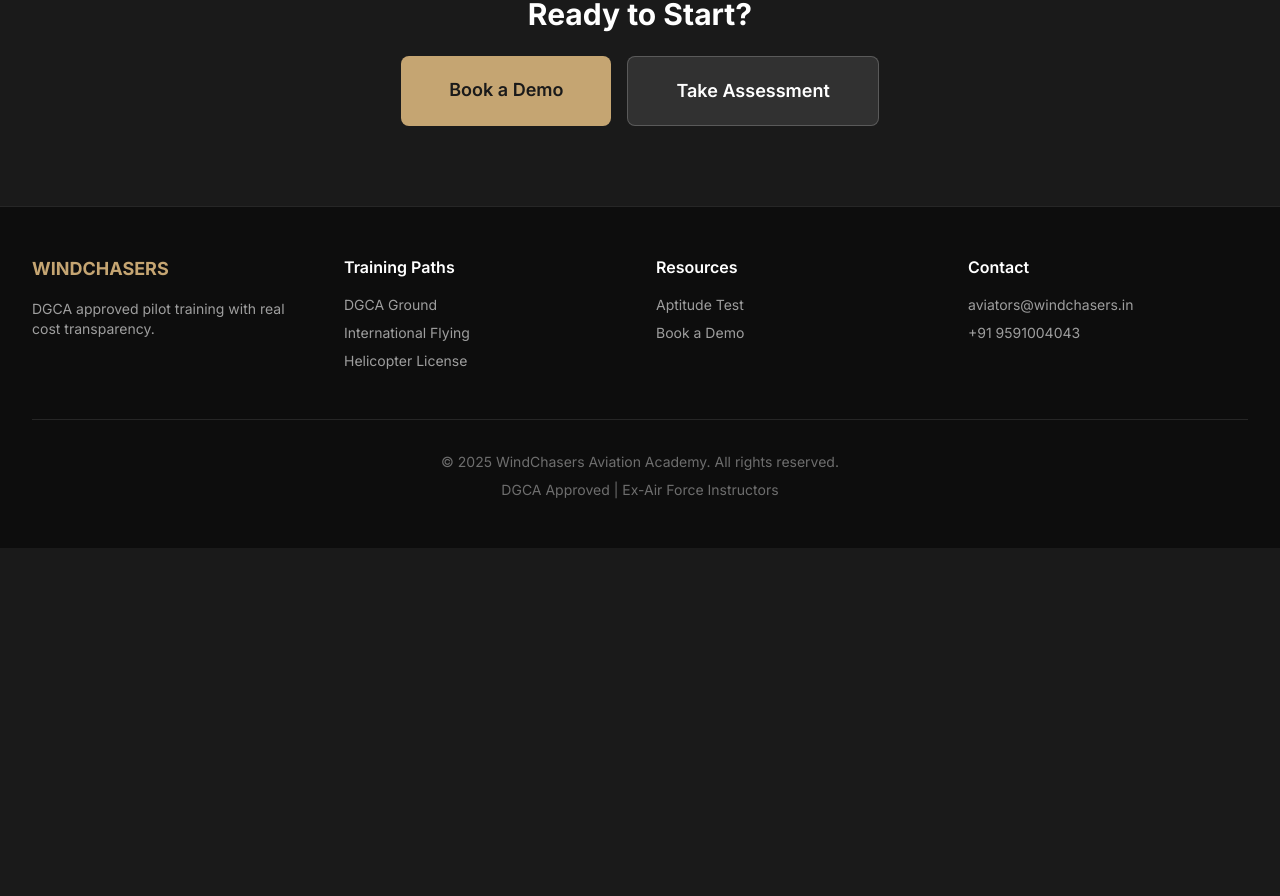
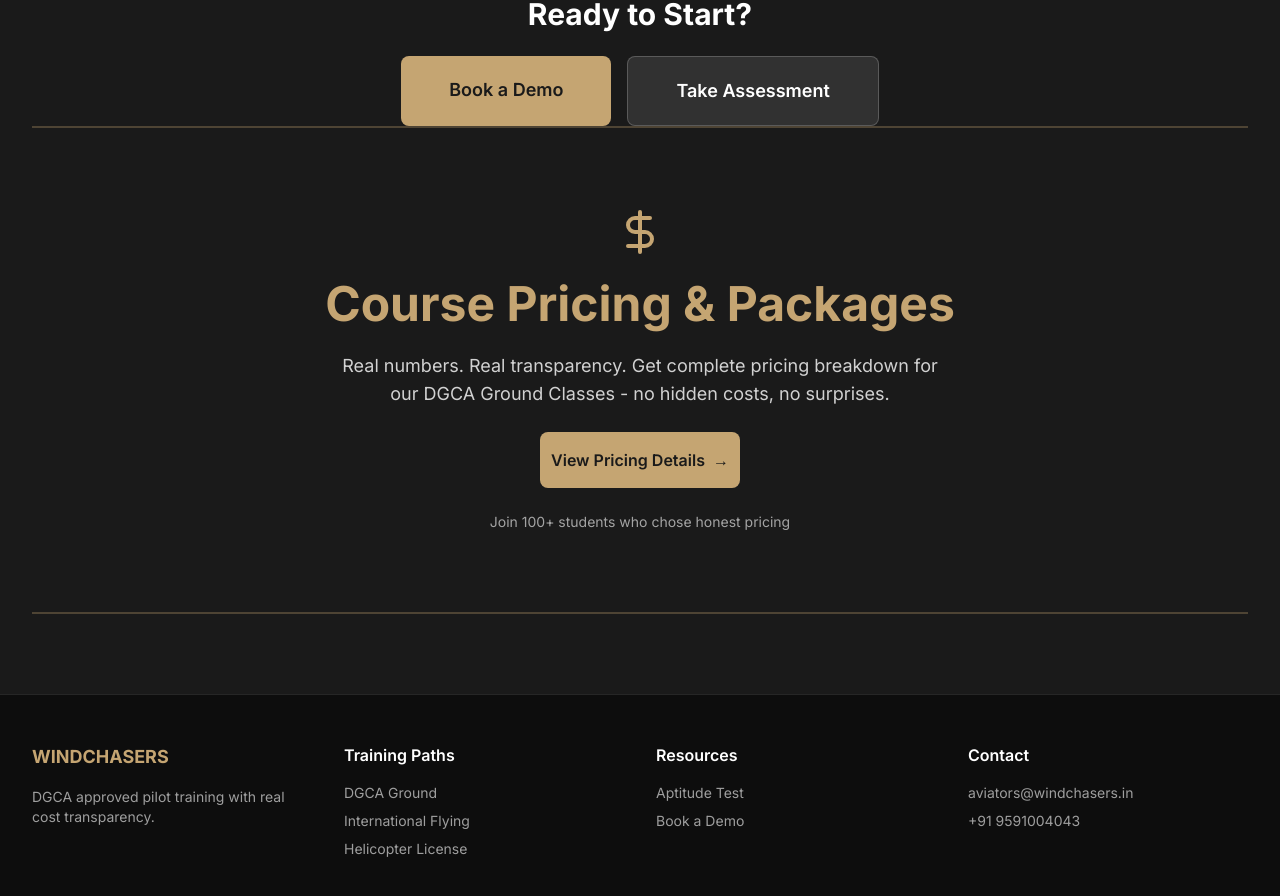
Before and after one commit to bconclub/windchasers, a Next.js app: page /dgca in a window 1280 px wide. Shown: the part 7239-8135 px from the top of the page. Before the commit the page ends 7787 px from the top, so only its background shows below. Built offline with nearby package versions, Linux system fonts and the light colour scheme.

Commit message:
Add pricing section CTA after form modal on DGCA page

```diff
--- a/app/dgca/page.tsx
+++ b/app/dgca/page.tsx
@@ -3,6 +3,7 @@
 import Link from "next/link";
 import { useState, useEffect } from "react";
 import { motion, AnimatePresence } from "framer-motion";
+import { DollarSign } from "lucide-react";
 import WhyChooseUsCarousel from "@/components/WhyChooseUsCarousel";
 import PilotJourneyTimeline from "@/components/PilotJourneyTimeline";
 import PricingFormModal from "@/components/PricingFormModal";
@@ -537,6 +538,75 @@ export default function DGCAPage() {
           source="dgca"
         />
       </div>
+
+      {/* Pricing Section CTA */}
+      <section className="w-full bg-dark border-t-2 border-b-2 border-gold/30 py-20">
+        <div className="max-w-4xl mx-auto px-6 lg:px-8">
+          <div className="flex flex-col items-center text-center space-y-6">
+            {/* Icon */}
+            <motion.div
+              initial={{ opacity: 0, scale: 0.8 }}
+              whileInView={{ opacity: 1, scale: 1 }}
+              viewport={{ once: true }}
+              transition={{ duration: 0.5 }}
+            >
+              <DollarSign className="w-12 h-12 text-gold mx-auto" />
+            </motion.div>
+
+            {/* Heading */}
+            <motion.h2
+              initial={{ opacity: 0, y: 20 }}
+              whileInView={{ opacity: 1, y: 0 }}
+              viewport={{ once: true }}
+              transition={{ duration: 0.5, delay: 0.1 }}
+              className="text-4xl md:text-5xl font-bold text-gold"
+            >
+              Course Pricing & Packages
+            </motion.h2>
+
+            {/* Subtext */}
+            <motion.p
+              initial={{ opacity: 0, y: 20 }}
+              whileInView={{ opacity: 1, y: 0 }}
+              viewport={{ once: true }}
+              transition={{ duration: 0.5, delay: 0.2 }}
+              className="text-lg text-white/80 max-w-[600px] mx-auto"
+            >
+              Real numbers. Real transparency. Get complete pricing breakdown
+              for our DGCA Ground Classes - no hidden costs, no surprises.
+            </motion.p>
+
+            {/* Button */}
+            <motion.div
+              initial={{ opacity: 0, y: 20 }}
+              whileInView={{ opacity: 1, y: 0 }}
+              viewport={{ once: true }}
+              transition={{ duration: 0.5, delay: 0.3 }}
+              whileHover={{ scale: 1.05 }}
+              whileTap={{ scale: 0.95 }}
+            >
+              <Link
+                href="/pricing?source=dgca"
+                className="inline-block w-[200px] h-14 bg-gold text-dark rounded-lg font-semibold flex items-center justify-center gap-2 hover:bg-gold/90 transition-colors"
+              >
+                View Pricing Details
+                <span>→</span>
+              </Link>
+            </motion.div>
+
+            {/* Trust Line */}
+            <motion.p
+              initial={{ opacity: 0 }}
+              whileInView={{ opacity: 1 }}
+              viewport={{ once: true }}
+              transition={{ duration: 0.5, delay: 0.4 }}
+              className="text-sm text-white/60"
+            >
+              Join 100+ students who chose honest pricing
+            </motion.p>
+          </div>
+        </div>
+      </section>
     </div>
   );
 }
```
